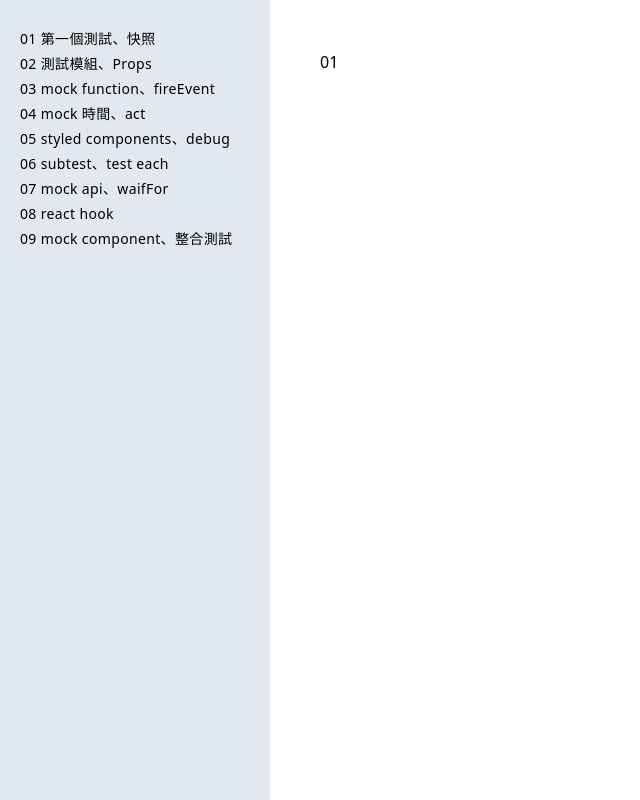
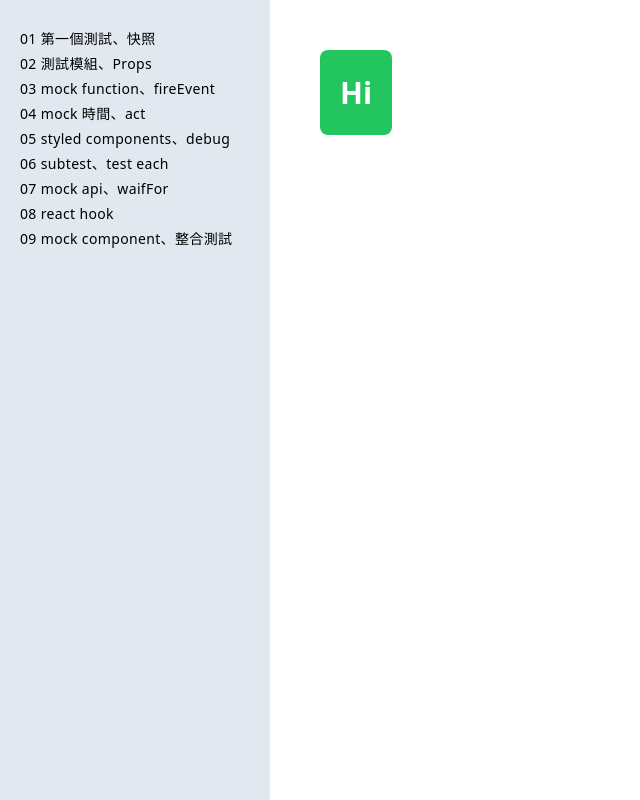
Before and after one commit to TsaiTsaiChieh/vitest-example, a React (Vite) app: page / in a window 1280 px wide. Shown: the whole page, without its empty margins (0-640 px from the left). Built offline with nearby package versions, Linux system fonts and the light colour scheme.

Commit message:
:sparkles: Button01 done

```diff
--- a/src/components/01.tsx
+++ b/src/components/01.tsx
@@ -1,7 +1,7 @@
-const Button01 = () => {
-  return (
-    <div>01</div>
-  )
-}
+const Button01 = () => (
+  <button className='bg-green-500 hover:bg-green-600 text-white p-5 text-[30px] rounded-lg font-bold'>
+    Hi
+  </button>
+)
 
 export default Button01
```
